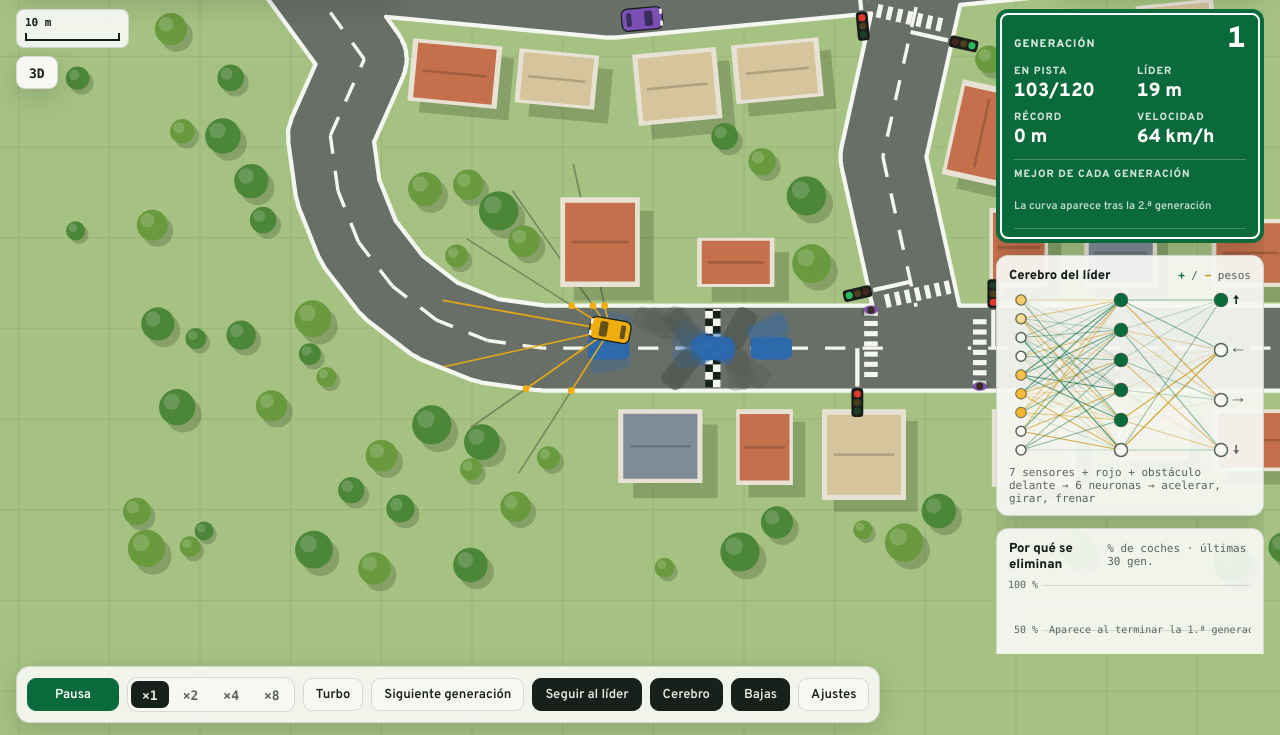
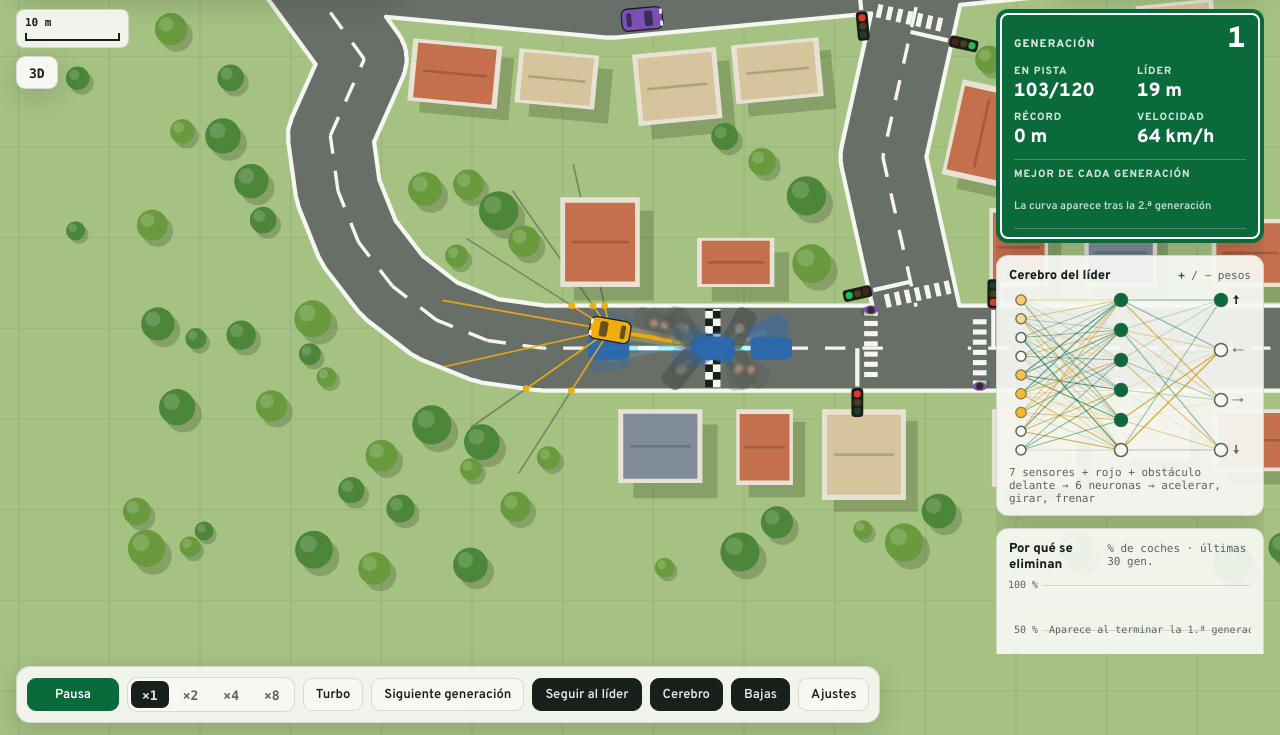
Before and after one commit to Andres-DLT/carreteras-neuronales, a plain HTML site: page index.html in a window 1280 px wide. Shown: the part 65-800 px from the top of the page. Drawn offline with Linux system fonts and the light colour scheme; animation ran at ten frames a second; a web font is replaced by a local one.

Commit message:
Estelas de luz de los coches
- Cada coche deja un trazo de luz que se suma al de los demás, como en una foto
  de larga exposición: la calle brilla más por donde pasa más población (de azul
  a blanco) y queda un destello donde un coche se elimina.
- El recorrido del líder se marca en ámbar por encima del resto.
- Al empezar otra generación lo anterior se atenúa, así se ve cómo cambia el
  recorrido de una generación a otra. En la gira todoterreno se borran al cambiar
  de mapa y con el turbo no se dibujan.
- Casilla "Estelas de luz" en Ajustes (activada por defecto; se guarda).
- La luz se acumula en un lienzo aparte, con otro para lo que circula sobre los
  puentes, y en cada paso solo se pintan los tramos nuevos.

Co-Authored-By: Claude Fable 5.2 <noreply@anthropic.com>

```diff
--- a/js/app.js
+++ b/js/app.js
@@ -89,6 +89,8 @@
       line: get("--line"),
       mono: get("--f-mono"),
       causes: [get("--cause-1"), get("--cause-2"), get("--cause-3"), get("--cause-4"), get("--cause-5")],
+      trail: get("--trail"),
+      spark: get("--spark"),
     };
   }
   const themeChanged = () => {
@@ -118,11 +120,14 @@
     showBrain: !narrow,
     showCauses: !narrow,
     view3d: false,
+    trails: true, // estelas de luz de los coches
     needsBuild: false,
     mapChanged: false,
     trainedKey: null, // mapa al que pertenece el entrenamiento actual
   };
   let chartsDirty = true;
+  // En pantallas pequeñas el lienzo de las estelas es menor, para gastar menos memoria.
+  const trails = new Trails(narrow ? 2048 : 3072);
 
   function boot(saved) {
     const data = saved && saved.map ? saved : storage.load() || {};
@@ -150,6 +155,7 @@
     ui.speed = data.speed || 1;
     ui.follow = data.follow ?? true;
     ui.view3d = !!data.view3d;
+    ui.trails = data.trails ?? true;
     if (typeof data.showBrain === "boolean") ui.showBrain = data.showBrain;
     if (typeof data.showCauses === "boolean") ui.showCauses = data.showCauses;
 
@@ -180,6 +186,7 @@
       showBrain: ui.showBrain,
       showCauses: ui.showCauses,
       view3d: ui.view3d,
+      trails: ui.trails,
       tour: ui.tour,
       realMap: ui.realMap || null,
     };
@@ -355,6 +362,7 @@
   function buildWorld() {
     // Mientras se arrastra un punto no se recolocan edificios ni árboles.
     world.generate({ scenery: !(gesture && gesture.type === "drag") });
+    trails.reset(); // las estelas eran de las calles de antes
     ui.needsBuild = false;
   }
 
@@ -377,7 +385,12 @@
           const start = performance.now();
           while (turbo.on && performance.now() - start < 12) sim.step();
         }
-      } else if (ui.playing) for (let i = 0; i < ui.speed; i++) sim.step();
+      } else if (ui.playing) {
+        for (let i = 0; i < ui.speed; i++) {
+          sim.step();
+          if (ui.trails) trails.track(sim, colors);
+        }
+      }
       if (ui.follow) {
         const ease = 1 - Math.pow(0.88, ui.speed); // a más velocidad, la cámara alcanza antes al líder
         view.x = lerp(view.x, sim.leader.x, ease);
@@ -412,6 +425,7 @@
 
   function startTurbo() {
     if (ui.mode !== "train" || turbo.on) return;
+    trails.reset(); // el turbo no dibuja: las estelas vuelven a empezar al terminar
     Object.assign(turbo, { on: true, fallback: false, started: performance.now(), gens: 0, mapKey: ui.trainedKey });
     const s = simSettings();
     const options = { count: s.count, mutation: s.mutation, traffic: s.trafficCount, lights: s.lights, pedestrians: s.pedestrians };
@@ -492,12 +506,17 @@
     drawStart();
     // Los coches van antes que el paisaje: en 3D los edificios altos pueden taparlos.
     // Los puentes tapan lo que pasa por debajo y quedan bajo lo que circula por encima.
+    const lit = ui.mode === "train" && ui.trails && trails.world === w;
     if (ui.mode === "train") {
+      if (lit) trails.draw(ctx, false, sim.leader, colors);
       drawCars(false);
       drawPedestrians();
     }
     w.drawBridges(ctx, colors);
-    if (ui.mode === "train") drawCars(true);
+    if (ui.mode === "train") {
+      if (lit) trails.draw(ctx, true, sim.leader, colors);
+      drawCars(true);
+    }
     if (ui.view3d) drawScenery3D(ctx, w.scenery, colors, { x: view.x, y: view.y });
     else {
       drawBuildings(ctx, w.scenery.buildings, colors);
@@ -1358,6 +1377,7 @@
     $("#causes-card").hidden = !ui.showCauses;
     $("#view3d").setAttribute("aria-pressed", String(ui.view3d));
     $("#pedestrians").checked = sim.pedestrians;
+    $("#trails").checked = ui.trails;
     $("#tour").checked = ui.tour;
     $("#finish").disabled = !ui.selected;
     $("#hint").innerHTML = HINTS[ui.tool];
@@ -1476,6 +1496,11 @@
   $("#pedestrians").addEventListener("change", (e) => {
     sim.pedestrians = e.target.checked;
     sendTurboSettings();
+    persistSoon();
+  });
+  $("#trails").addEventListener("change", (e) => {
+    ui.trails = e.target.checked;
+    if (!ui.trails) trails.reset(); // libera los lienzos
     persistSoon();
   });
   $("#toggle-causes").addEventListener("click", () => {
--- /dev/null
+++ b/js/trails.js
@@ -0,0 +1,189 @@
+"use strict";
+// Estelas de luz: una "foto de larga exposición" del entrenamiento. Cada coche deja
+// un trazo tenue que se suma a los de los demás, así la calle por la que pasa mucha
+// población brilla más (de azul a cian y a blanco). Donde un coche queda eliminado se
+// enciende una chispa, y al empezar otra generación lo anterior se atenúa y queda de
+// fondo, con lo que se ve cómo cambia el recorrido de una generación a otra.
+//
+// La luz se acumula en un lienzo aparte en coordenadas del mundo: en cada paso solo
+// se pintan los tramos nuevos, y en cada fotograma el lienzo entero se copia de una vez.
+
+const TRAIL_STEP = 10; // unidades que avanza un coche entre dos muestras de su estela (≈ 1 m)
+const TRAIL_WIDTH = 5; // grosor del trazo, en unidades del mundo
+const TRAIL_ALPHA = 0.09; // luz que aporta cada coche: con unos 50 encima llega a blanco
+const TRAIL_KEEP = 0.45; // parte de la luz que sobrevive al empezar otra generación
+const TRAIL_MARGIN = 150; // borde alrededor del mapa, para que quepa media avenida
+const SPARK_RADIUS = 8; // radio del destello donde un coche queda eliminado
+
+class Trails {
+  // maxSize: lado máximo del lienzo, en píxeles (acota la memoria en mapas grandes).
+  constructor(maxSize = 2048) {
+    this.maxSize = maxSize;
+    this.reset();
+  }
+
+  // Olvida todo: el mapa cambió o las estelas se apagaron.
+  reset() {
+    this.world = null;
+    this.box = null;
+    this.layers = [null, null]; // 0: a ras de suelo; 1: sobre los puentes
+    this.cars = null;
+    this.paths = [];
+    this.done = null;
+  }
+
+  // Prepara los lienzos para un mapa: uno para el suelo y, si hay puentes, otro para
+  // lo que circula por encima (se pinta después del tablero).
+  attach(world) {
+    this.world = world;
+    this.box = null;
+    this.layers = [null, null];
+    const points = world.graph.points;
+    if (!points.length) return;
+    const b = boundsOf(points);
+    const box = {
+      x: b.minX - TRAIL_MARGIN,
+      y: b.minY - TRAIL_MARGIN,
+      w: b.maxX - b.minX + TRAIL_MARGIN * 2,
+      h: b.maxY - b.minY + TRAIL_MARGIN * 2,
+    };
+    box.scale = Math.min(1, this.maxSize / Math.max(box.w, box.h));
+    this.box = box;
+    this.layers = [this.makeLayer(), world.bridges.length ? this.makeLayer() : null];
+  }
+
+  makeLayer() {
+    const { x, y, w, h, scale } = this.box;
+    const canvas = document.createElement("canvas");
+    canvas.width = Math.max(1, Math.ceil(w * scale));
+    canvas.height = Math.max(1, Math.ceil(h * scale));
+    const ctx = canvas.getContext("2d");
+    ctx.setTransform(scale, 0, 0, scale, -x * scale, -y * scale);
+    ctx.globalCompositeOperation = "lighter"; // la luz se suma
+    ctx.lineCap = "butt"; // con extremos redondos cada unión de dos tramos brillaría el doble
+    ctx.lineWidth = Math.max(TRAIL_WIDTH, 1.4 / scale);
+    return ctx;
+  }
+
+  layerFor(level) {
+    return this.layers[level] || this.layers[0];
+  }
+
+  // Empieza una manga: lo dibujado hasta ahora se atenúa y cada coche estrena estela.
+  begin(cars) {
+    for (const ctx of this.layers) {
+      if (!ctx) continue;
+      ctx.save();
+      ctx.setTransform(1, 0, 0, 1, 0, 0);
+      ctx.globalCompositeOperation = "destination-out";
+      ctx.globalAlpha = 1 - TRAIL_KEEP;
+      ctx.fillRect(0, 0, ctx.canvas.width, ctx.canvas.height);
+      ctx.restore();
+    }
+    this.cars = cars;
+    this.paths = cars.map((car) => [car.x, car.y, car.level ? 1 : 0]);
+    this.done = new Uint8Array(cars.length);
+  }
+
+  // Tras cada paso de la simulación: alarga la estela de los coches que avanzaron lo
+  // suficiente y cierra la de los que acaban de quedar eliminados.
+  track(sim, colors) {
+    if (this.cars && this.cars !== sim.cars) this.advance(colors, true); // remata la manga anterior
+    if (this.world !== sim.world) this.attach(sim.world);
+    if (this.cars !== sim.cars) this.begin(sim.cars);
+    this.advance(colors, false);
+  }
+
+  advance(colors, closing) {
+    if (!this.box) return;
+    const { cars, paths, done } = this;
+    for (let i = 0; i < cars.length; i++) {
+      if (done[i]) continue;
+      const car = cars[i];
+      const path = paths[i];
+      const x0 = path[path.length - 3];
+      const y0 = path[path.length - 2];
+      const moved = Math.hypot(car.x - x0, car.y - y0);
+      const ended = car.damaged || closing;
+      if (moved < (ended ? 0.5 : TRAIL_STEP)) {
+        if (ended) this.finish(i, car, colors);
+        continue;
+      }
+      const level = car.level ? 1 : 0;
+      const ctx = this.layerFor(level);
+      ctx.globalAlpha = TRAIL_ALPHA;
+      ctx.strokeStyle = colors.trail;
+      ctx.beginPath();
+      ctx.moveTo(x0, y0);
+      ctx.lineTo(car.x, car.y);
+      ctx.stroke();
+      path.push(car.x, car.y, level);
+      if (ended) this.finish(i, car, colors);
+    }
+  }
+
+  // Fin de una estela; si el coche quedó eliminado, deja un destello en ese punto.
+  finish(i, car, colors) {
+    this.done[i] = 1;
+    if (!car.damaged) return;
+    const ctx = this.layerFor(car.level ? 1 : 0);
+    const r = Math.max(SPARK_RADIUS, 3 / this.box.scale);
+    const glow = ctx.createRadialGradient(car.x, car.y, 0, car.x, car.y, r);
+    glow.addColorStop(0, colors.spark);
+    glow.addColorStop(0.35, colors.spark);
+    glow.addColorStop(1, "rgb(0 0 0 / 0)");
+    ctx.globalAlpha = 0.6;
+    ctx.fillStyle = glow;
+    ctx.beginPath();
+    ctx.arc(car.x, car.y, r, 0, Math.PI * 2);
+    ctx.fill();
+  }
+
+  // Pinta en el lienzo del juego (ya en coordenadas del mundo) la luz acumulada de un
+  // nivel y, encima, el recorrido completo del líder.
+  draw(ctx, onBridge, leader, colors) {
+    if (!this.box) return;
+    const level = onBridge ? 1 : 0;
+    const layer = this.layers[level];
+    ctx.save();
+    if (layer) {
+      ctx.globalCompositeOperation = "lighter";
+      ctx.drawImage(layer.canvas, this.box.x, this.box.y, this.box.w, this.box.h);
+      ctx.globalCompositeOperation = "source-over"; // el del líder no se suma: se ve sobre el resto
+    }
+    const i = this.cars ? this.cars.indexOf(leader) : -1;
+    if (i >= 0) {
+      // Si el mapa no tiene puentes, todo va en el nivel del suelo.
+      const single = !this.layers[1];
+      if (!single || !onBridge) this.drawPath(ctx, this.paths[i], leader, single ? -1 : level, colors.leader);
+    }
+    ctx.restore();
+  }
+
+  // level: -1 pinta el recorrido entero; 0 o 1, solo los tramos de ese nivel.
+  drawPath(ctx, path, car, level, color) {
+    ctx.beginPath();
+    let open = false;
+    for (let k = 3; k < path.length; k += 3) {
+      if (level < 0 || path[k + 2] === level) {
+        if (!open) ctx.moveTo(path[k - 3], path[k - 2]);
+        ctx.lineTo(path[k], path[k + 1]);
+        open = true;
+      } else open = false;
+    }
+    // Del último punto guardado a donde está el coche ahora mismo.
+    if (level < 0 || (car.level ? 1 : 0) === level) {
+      if (!open) ctx.moveTo(path[path.length - 3], path[path.length - 2]);
+      ctx.lineTo(car.x, car.y);
+    }
+    ctx.strokeStyle = color;
+    ctx.lineJoin = "round";
+    ctx.lineCap = "round";
+    ctx.globalAlpha = 0.28; // halo
+    ctx.lineWidth = TRAIL_WIDTH * 2.8;
+    ctx.stroke();
+    ctx.globalAlpha = 0.95; // trazo
+    ctx.lineWidth = TRAIL_WIDTH * 0.9;
+    ctx.stroke();
+  }
+}
```
Also changed, not shown: index.html (+11 -0 lines), README.md.
